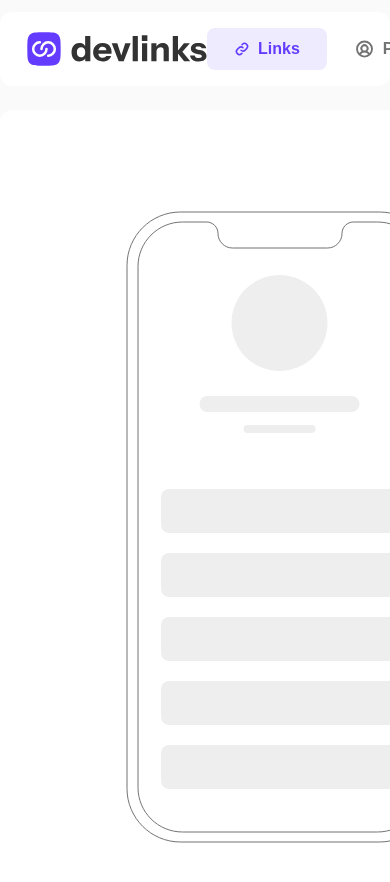
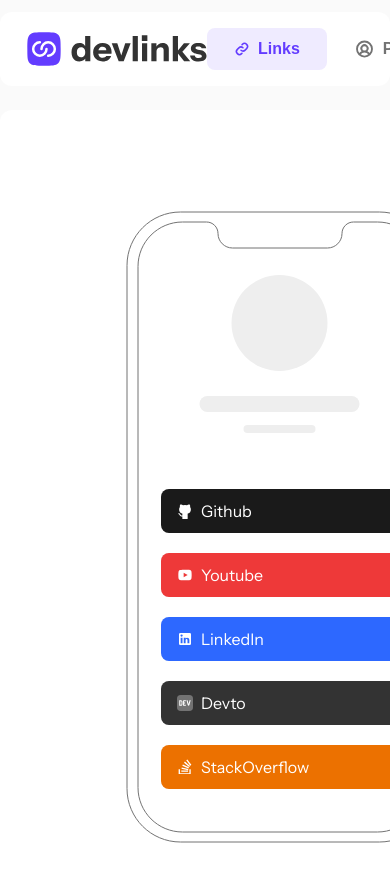
Before and after one commit to adriana-s-c/link-sharing-app, a React (Create React App) app: page /home in a window 390 px wide. Shown: the top 882 px of the page. Built offline with nearby package versions, Linux system fonts and the light colour scheme.

Commit message:
Add Displaying MediaBoxes on Phone Component

```diff
--- a/src/components/MediaBox/index.tsx
+++ b/src/components/MediaBox/index.tsx
@@ -49,6 +49,7 @@ function getIcon(name: string) {
 }
 
 type Props = {
+  className?: string;
   name:
     | "Github"
     | "Youtube"
@@ -65,10 +66,10 @@ type Props = {
     | "StackOverflow";
 };
 
-export function MediaBox({ name }: Props) {
+export function MediaBox({ name, className }: Props) {
   return (
     <Stack
-      className={clsx(styles.box, name && styles[`box-${name}`])}
+      className={clsx(styles.box, name && styles[`box-${name}`], className)}
       align="center"
       spacing="between"
     >
--- a/src/pages/HomePage/Phone/index.module.scss
+++ b/src/pages/HomePage/Phone/index.module.scss
@@ -6,3 +6,34 @@
   padding-block: 101px;
   border-radius: $border-radius-m;
 }
+
+.position {
+  position: relative;
+}
+
+.mediabox {
+  position: absolute;
+  width: 237px;
+  height: 44px;
+  box-sizing: border-box;
+  &:first-of-type {
+    top: 278px;
+    left: 35px;
+  }
+  &:nth-of-type(2) {
+    top: 342px;
+    left: 35px;
+  }
+  &:nth-of-type(3) {
+    top: 406px;
+    left: 35px;
+  }
+  &:nth-of-type(4) {
+    top: 470px;
+    left: 35px;
+  }
+  &:nth-of-type(5) {
+    top: 534px;
+    left: 35px;
+  }
+}
--- a/src/pages/HomePage/Phone/index.tsx
+++ b/src/pages/HomePage/Phone/index.tsx
@@ -1,11 +1,18 @@
 import styles from "./index.module.scss";
-import { Stack } from "../../../components/Stack";
 import { ReactComponent as ImagePhone } from "../../../images/illustration-phone-mockup.svg";
+import { MediaBox } from "../../../components/MediaBox";
 
 export function Phone() {
   return (
-    <Stack className={styles.box}>
-      <ImagePhone />
-    </Stack>
+    <div className={styles.box}>
+      <div className={styles.position}>
+        <ImagePhone className={styles.phone} />
+        <MediaBox name="Github" className={styles.mediabox} />
+        <MediaBox name="Youtube" className={styles.mediabox} />
+        <MediaBox name="LinkedIn" className={styles.mediabox} />
+        <MediaBox name="Devto" className={styles.mediabox} />
+        <MediaBox name="StackOverflow" className={styles.mediabox} />
+      </div>
+    </div>
   );
 }
```
